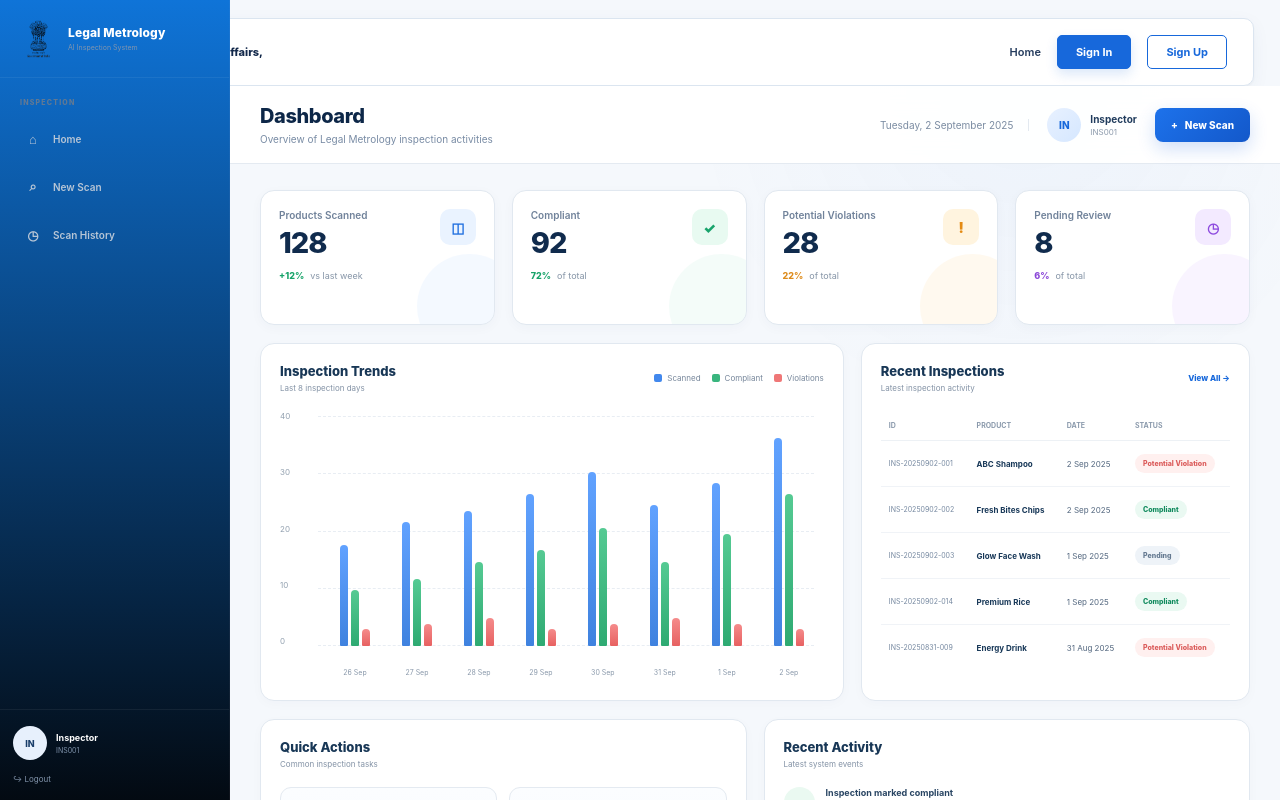
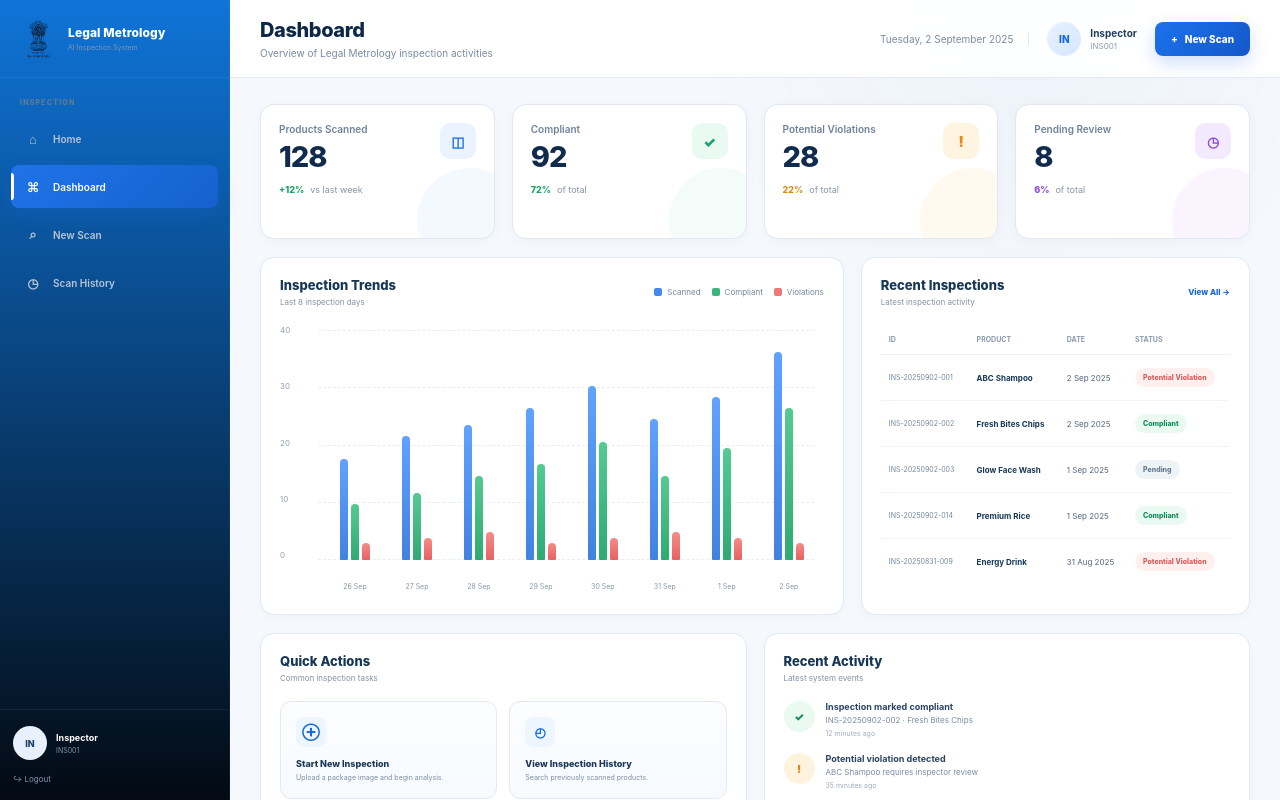
Before and after one commit to anask5/legal-metrology, a React (Vite) app in the folder Frontend/: page /dashboard in a window 1280 px wide. Shown: the top 800 px of the page. Built offline with nearby package versions, Linux system fonts and the light colour scheme; no server answers.

Commit message:
Merge branch 'main' of https://github.com/anask5/legal-metrology

```diff
--- /dev/null
+++ b/Frontend/src/pages/InspectorLayout.jsx
@@ -0,0 +1,16 @@
+import React from "react";
+import { Outlet } from "react-router-dom";
+
+import Sidebar from "../pages/sidebar.jsx";
+
+function InspectorLayout() {
+  return (
+    <>
+      <Sidebar />
+
+      <Outlet />
+    </>
+  );
+}
+
+export default InspectorLayout;
--- a/Frontend/src/pages/home.jsx
+++ b/Frontend/src/pages/home.jsx
@@ -639,6 +639,7 @@
         }
       `}</style>
 
+
       <div className="home-page">
 
         {/* ================= HERO ================= */}
--- a/Frontend/src/pages/scan_prod.jsx
+++ b/Frontend/src/pages/scan_prod.jsx
@@ -1,5 +1,7 @@
 import React, { useRef, useState } from "react";
-import { useNavigate } from "react-router-dom";
+import { Link, useNavigate } from "react-router-dom";
+import Sidebar from "./sidebar.jsx";
+
 
 function Scan() {
   const fileInputRef = useRef(null);
@@ -178,6 +180,7 @@
           .upload-box { width: 100%; min-width: 100%; }
         }
       `}</style>
+      <Sidebar />
 
       <div className="app">
         <main className="main">
--- a/Frontend/src/pages/sidebar.jsx
+++ b/Frontend/src/pages/sidebar.jsx
@@ -5,8 +5,8 @@
 
 function Sidebar() {
   const menuItems = [
-    {name:"Home",path:"/home",icon:"⌂"},
-
+    {name:"Home",path:"/",icon:"⌂"},
+    { name: "Dashboard", path: "/dashboard", icon: "⌘" },
     { name: "New Scan", path: "/scan_prod", icon: "⌕" },
     { name: "Scan History", path: "/history", icon: "◷" },
 
```
Also changed, not shown: Frontend/src/App.jsx (+16 -5 lines), Frontend/src/Layout.jsx (+5 -2 lines).
